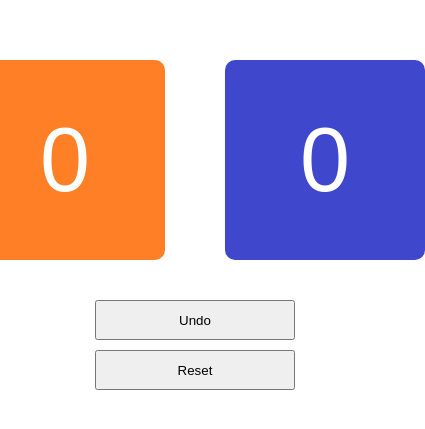
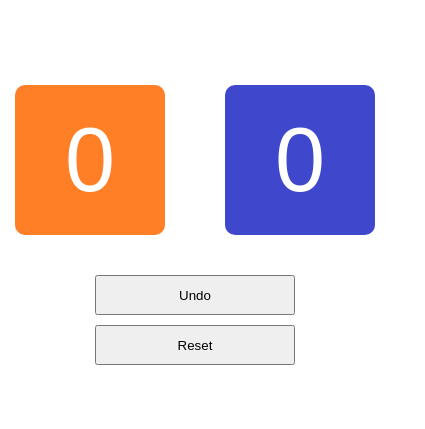
Before and after one commit to ZhivaevArtem/TablePennisScoreBoard, a website built with webpack: page index.html in a window 390 px wide. Shown: the part 197-626 px from the top of the page, 425 px wide, since content can reach past the window. Built offline with nearby package versions, Linux system fonts and the light colour scheme.

Commit message:
Dick fix

```diff
--- a/css/style.css
+++ b/css/style.css
@@ -278,6 +278,17 @@ textarea {
   border-radius: 10px;
 }
 
+@media (max-width: 600px) {
+  .player-score {
+    height: 150px;
+    width: 150px;
+  }
+
+  .score {
+    font-size: 70px;
+  }
+}
+
 .player-score_left {
   background-color: #FF7F27;
 }
```
Also changed, not shown: index.html (+0 -2 lines).
